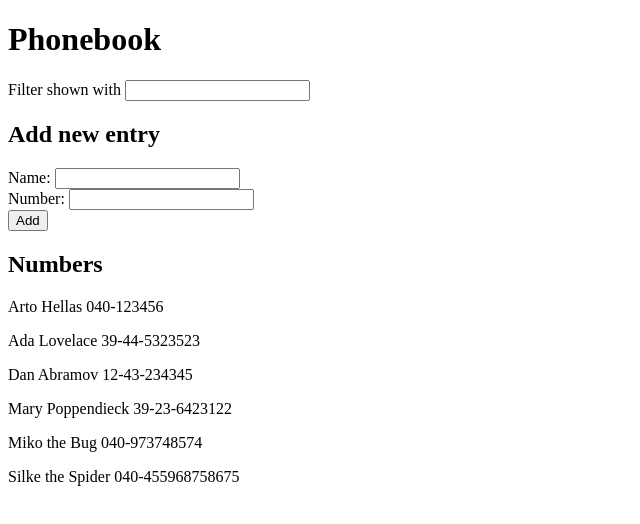
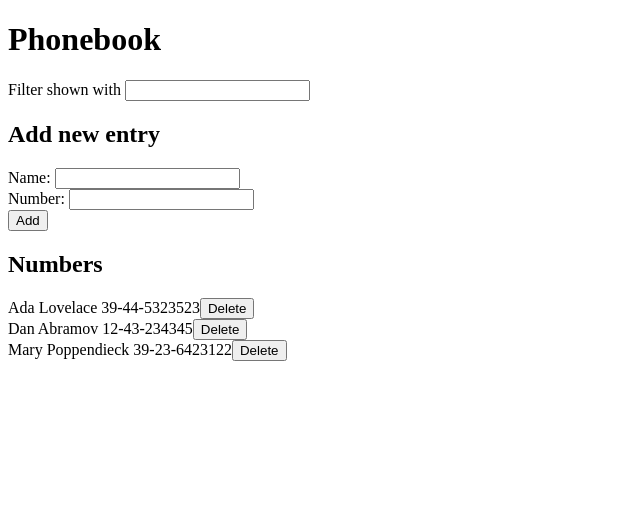
Before and after one commit to silkehof/fullstackopen, a React (Create React App) app in the folder part2/phonebook/: page / in a window 1280 px wide. Shown: the top 524 px of the page, without its empty margins (0-640 px from the left). Built offline with nearby package versions, Linux system fonts and the light colour scheme; data requests are answered from the project's data file.

Commit message:
Add solution for exercise 2_17

```diff
--- a/part2/phonebook/db.json
+++ b/part2/phonebook/db.json
@@ -1,10 +1,5 @@
 {
   "persons": [
-    {
-      "name": "Arto Hellas",
-      "number": "040-123456",
-      "id": 1
-    },
     {
       "name": "Ada Lovelace",
       "number": "39-44-5323523",
@@ -19,16 +14,6 @@
       "name": "Mary Poppendieck",
       "number": "39-23-6423122",
       "id": 4
-    },
-    {
-      "name": "Miko the Bug",
-      "number": "040-973748574",
-      "id": 5
-    },
-    {
-      "name": "Silke the Spider",
-      "number": "040-455968758675",
-      "id": 6
     }
   ]
 }
--- a/part2/phonebook/src/App.js
+++ b/part2/phonebook/src/App.js
@@ -1,8 +1,8 @@
 import React, { useEffect, useState } from 'react'
-import personsService from './services/persons'
+import PersonsService from './services/PersonsService'
 import Filter from './components/Filter'
 import PersonForm from './components/PersonForm'
-import Persons from './components/Persons'
+import Person from './components/Person'
 
 const App = () => {
   const [persons, setPersons] = useState([])
@@ -12,7 +12,7 @@ const App = () => {
   const [showAll, setShowAll] = useState(true)
 
   useEffect(() => {
-    personsService
+    PersonsService
       .getAll()
       .then(initialPersons => {
         setPersons(initialPersons)
@@ -33,13 +33,25 @@ const App = () => {
       }
     }
 
-    personsService
+    PersonsService
       .create(personObject)
       .then(returnedPerson => {
         setPersons(persons.concat(returnedPerson))
         setNewName('')
         setNewNumber('')
       })
+  }
+
+  const removePerson = id => {
+    const person = persons.find(p => p.id === id)
+
+    if (window.confirm(`Delete ${person.name}?`)) {
+      PersonsService
+        .remove(id)
+        .then(returnedPerson =>  {
+          setPersons(persons.filter(p => p.id !== id))
+        })
+    }
   }
 
   const handleNameChange = (event) => {
@@ -78,7 +90,13 @@ const App = () => {
         handleNumberChange={handleNumberChange}
       />
       <h2>Numbers</h2>
-      <Persons personsToShow={personsToShow} />
+      {personsToShow.map((person, i) =>
+        <Person
+          key={i}
+          person={person}
+          removePerson={() => removePerson(person.id)}
+        />
+      )}
     </div>
   )
 }
--- /dev/null
+++ b/part2/phonebook/src/components/Person.js
@@ -0,0 +1,12 @@
+import React from 'react'
+
+const Person = ({person, removePerson}) => {
+    return (
+    <div>
+        {person.name} {person.number}
+        <button onClick={removePerson}>Delete</button>
+    </div>
+    )
+}
+
+export default Person
--- a/part2/phonebook/src/components/Persons.js
+++ /dev/null
@@ -1,13 +0,0 @@
-import React from 'react'
-
-const Persons = ({personsToShow}) => {
-    return (
-    <div>
-        {personsToShow.map(person =>
-            <p key={person.name}>{person.name} {person.number}</p>
-        )}
-    </div>
-    )
-}
-
-export default Persons
--- a/part2/phonebook/src/services/persons.js
+++ b/part2/phonebook/src/services/PersonsService.js
@@ -16,4 +16,10 @@ const update = (id, newObject) => {
     return request.then(response => response.data)
 }
 
-export default {getAll, create, update}
+const remove = (id) => {
+    const request = axios.delete(`${baseUrl}/${id}`)
+    return request.then(response => response.data)
+}
+
+const PersonsService = {getAll, create, update, remove}
+export default PersonsService
```
Also changed, not shown: 1 other file (tests, documents, lock files or other folders).
